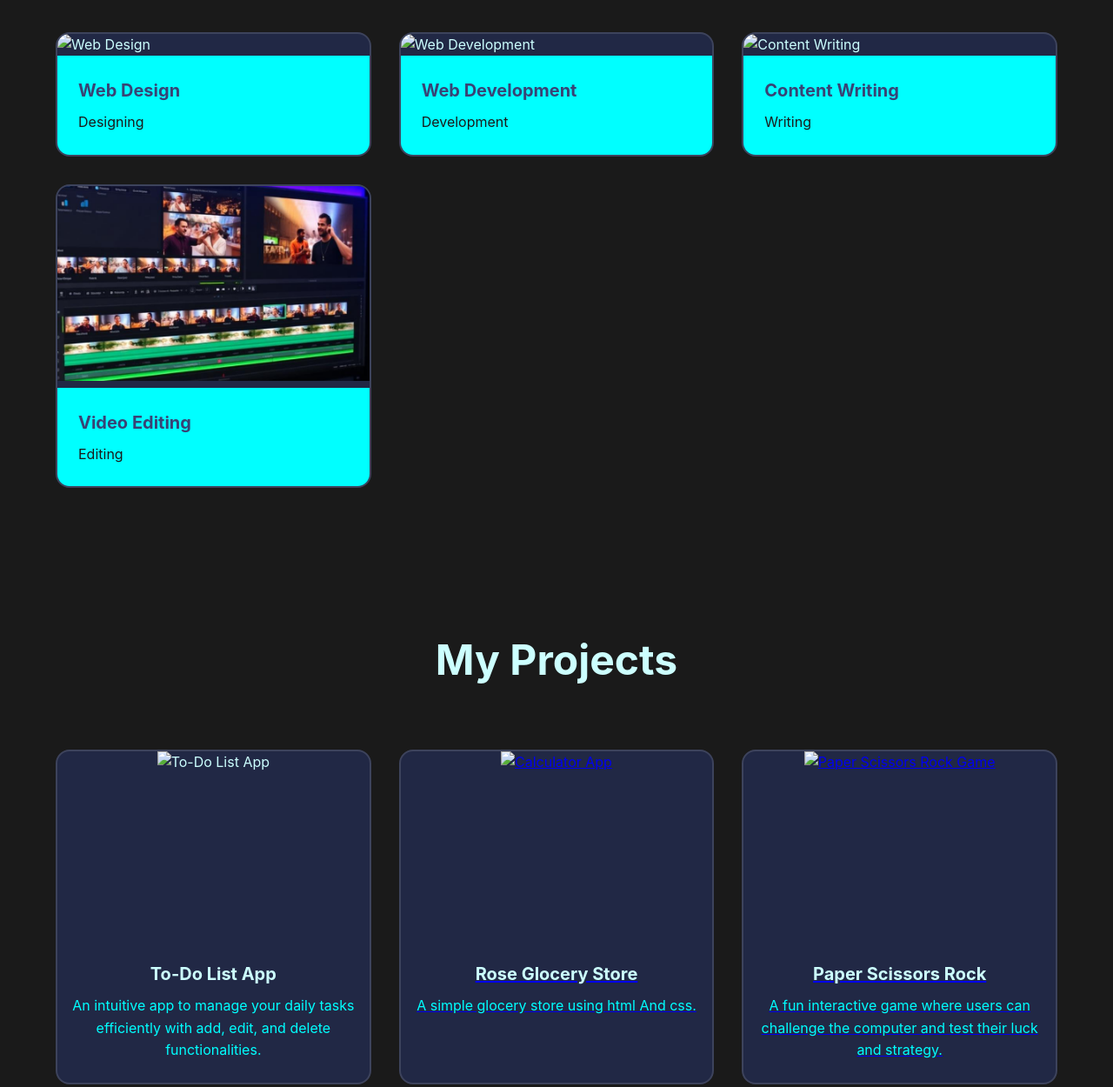
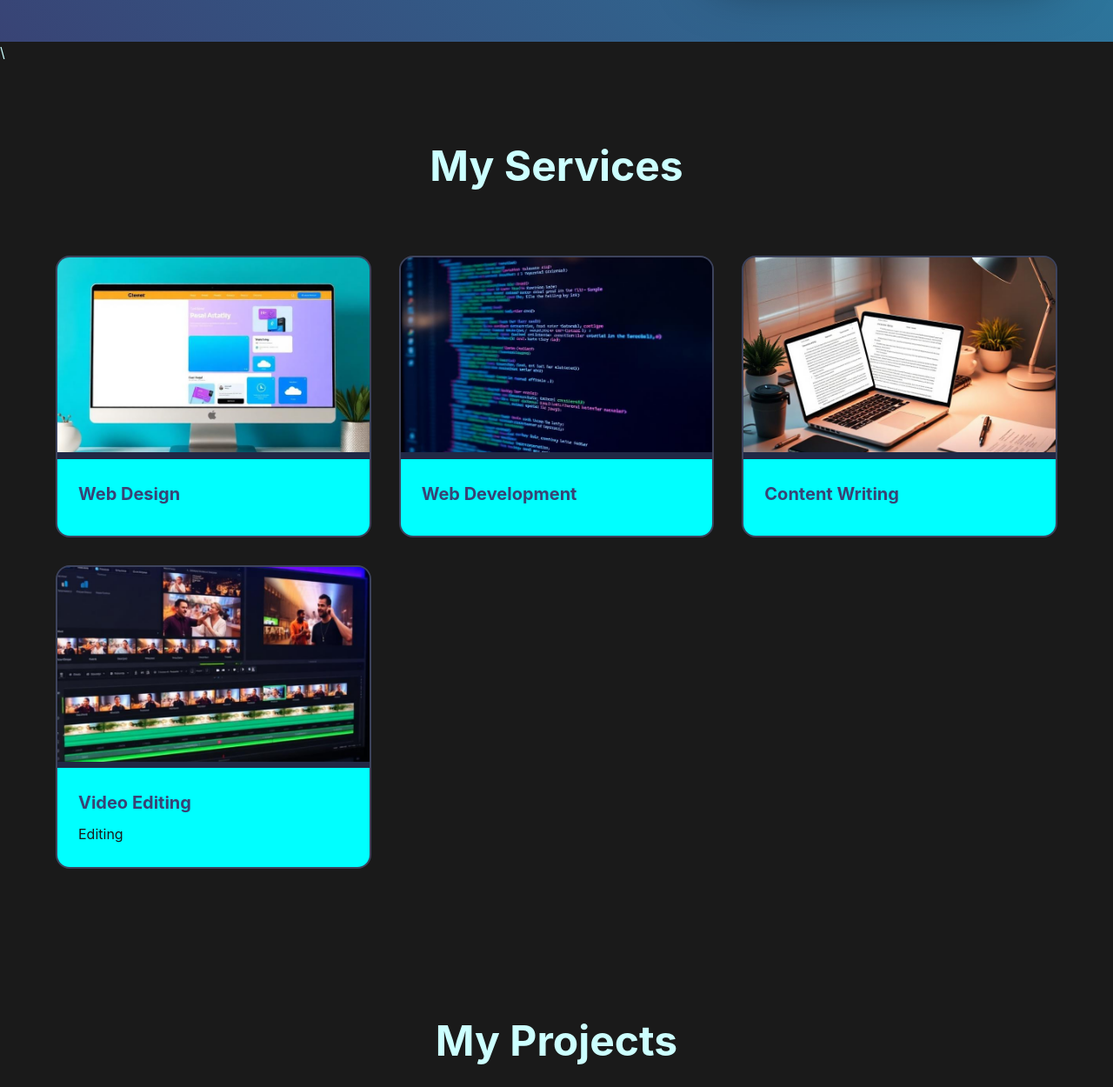
Before and after one commit to tamirat-code/portfolio, a plain HTML site: page index.html in a window 1280 px wide. Shown: the part 1520-2770 px from the top of the page at 87% size. Drawn offline with Linux system fonts and the light colour scheme; files whose address does not match are found by name.

Commit message:
Update index.html

```diff
--- a/index.html
+++ b/index.html
@@ -51,7 +51,7 @@
     </div>
 
     <div class="hero-image">
-      <img src="./assets/profile1.png" alt="Tamirat Beyene">
+      <img src="./profile1.png" alt="Tamirat Beyene">
     </div>
 
   </div>
@@ -80,7 +80,7 @@
                 </div>
             </div>
             <div class="about-image">
-                <img src="./assets/about-image.png" alt="Tamirat Beyene">
+                <img src="./about-image.png" alt="Tamirat Beyene">
             </div>
         </div>
     </section>\
@@ -90,30 +90,30 @@
             <div class="portfolio-grid">
                 <div class="portfolio-card">
                     <div class="portfolio-image">
-                        <img src="./assets/design.jpeg" alt="Web Design">
+                        <img src="./design.jpeg" alt="Web Design">
                     </div>
                     <div class="portfolio-content">
                         <h3>Web Design</h3>
-                        <p>Designing</p>
+
                     </div>
                 </div>
                 <div class="portfolio-card">
                     <div class="portfolio-image">
-                        <img src="./assets/web.jpeg" alt="Web Development">
+                        <img src="./web.jpeg" alt="Web Development">
                     </div>
                     <div class="portfolio-content">
                         <h3>Web Development</h3>
-                        <p>Development</p>
+
                     </div>
                 </div>
 
                 <div class="portfolio-card">
                     <div class="portfolio-image">
-                        <img src="./assets/content.jpeg" alt="Content Writing">
+                        <img src="./content.jpeg" alt="Content Writing">
                     </div>
                     <div class="portfolio-content">
                         <h3>Content Writing</h3>
-                        <p>Writing</p>
+
                     </div>
                 </div>
 
@@ -135,7 +135,7 @@
         <div class="projects-grid">
             <div class="project-card">
                 <div class="project-icon">
-                    <img src="./assets/Screenshot from 2025-10-26 10-28-35.png" alt="To-Do List App" />
+                    <img src="./Screenshot from 2025-10-26 10-28-35.png" alt="To-Do List App" />
                 </div>
                 <h3>To-Do List App</h3>
                 <p>An intuitive app to manage your daily tasks efficiently with add, edit, and delete functionalities.</p>
@@ -143,7 +143,7 @@
 
             <div class="project-card"><a href="./Online Grocery Store/index.html">
                              <div class="project-icon">
-                    <img src="./assets/Screenshot from 2025-10-28 19-55-55.png" alt="Calculator App" />
+                    <img src="./Screenshot from 2025-10-28 19-55-55.png" alt="Calculator App" />
                 </div>
                 <h3>Rose Glocery Store</h3>
                 <p>A simple glocery store using  html And css.</p>
@@ -153,7 +153,7 @@
 
             <div class="project-card"><a href="https://tamirat-code.github.io/my-project/">
                    <div class="project-icon">
-                    <img src="./assets/paper.png" alt="Paper Scissors Rock Game" />
+                    <img src="./paper.png" alt="Paper Scissors Rock Game" />
                 </div>
                 <h3>Paper Scissors Rock</h3>
                 <p>A fun interactive game where users can challenge the computer and test their luck and strategy.</p>
@@ -163,7 +163,7 @@
 
             <div class="project-card"><a href="https://github.com/tamirat-code/tam-code/blob/412233d8def794fe32cfdcfc5d1ce8e3740d560a/index.html">
                  <div class="project-icon">
-                    <img src="./assets/librart.png" alt="Library App" />
+                    <img src="./librart.png" alt="Library App" />
                 </div>
                 <h3>Library App</h3>
                 <p>Manage your books efficiently, track borrowed and returned books, and explore new titles easily.</p>
@@ -174,7 +174,7 @@
             <div class="project-card">
                 <a href="./assets/quiz app/time.html">
                     <div class="project-icon">
-                    <img src="./assets/Screenshot from 2025-10-28 20-07-48.png" alt="Weather App" />
+                    <img src="./Screenshot from 2025-10-28 20-07-48.png" alt="Weather App" />
                 </div>
                 <h3>Quiz App</h3>
                 <p>quiz app with timer.</p>
```
